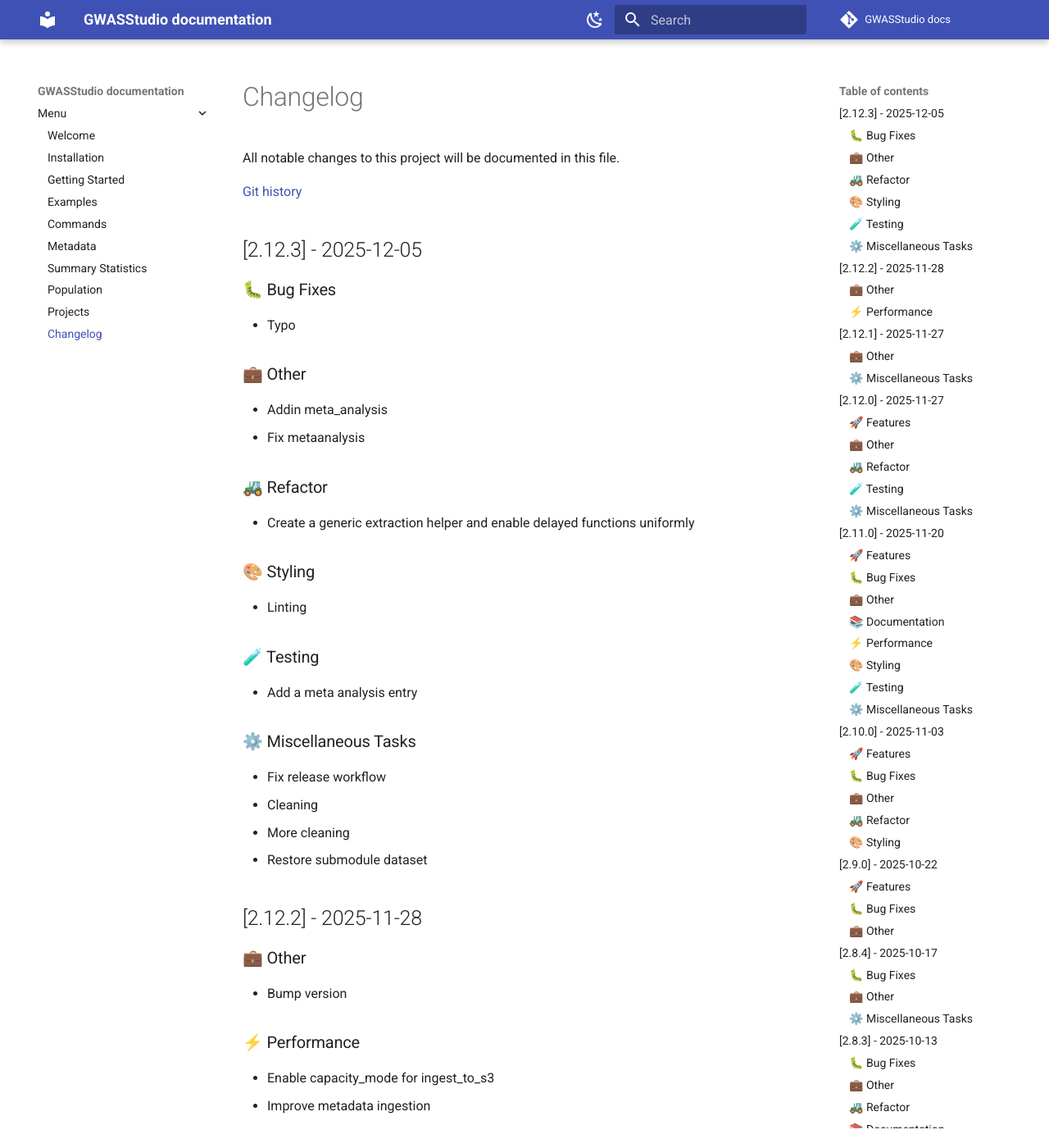
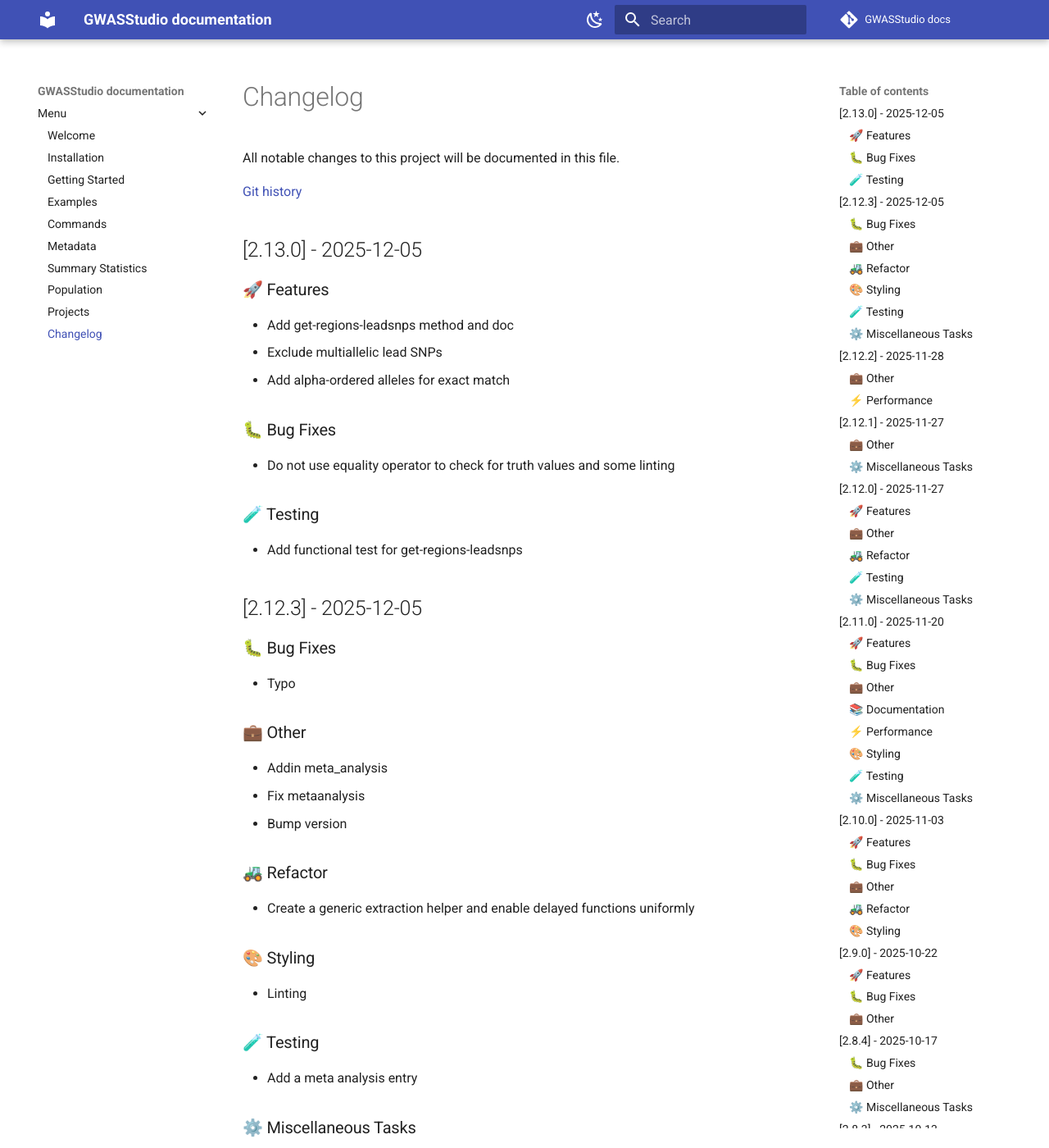
Before and after one commit to ht-diva/gwasstudio, an MkDocs documentation site: the page built from docs/changelog.md, in a window 1280 px wide and 1400 px high. Shown: the whole window at 82% size. Built offline with MkDocs 1.6.1 and Material for MkDocs 9.7.7, drawn with Linux system fonts in a browser that asks for light colours; comment, search, counter and statistics services are not loaded.

Commit message:
bump version

```diff
--- a/docs/changelog.md
+++ b/docs/changelog.md
@@ -3,6 +3,22 @@
 All notable changes to this project will be documented in this file.
 
 [Git history](https://github.com/ht-diva/gwasstudio/commits/main/)
+## [2.13.0] - 2025-12-05
+
+### 🚀 Features
+
+- Add get-regions-leadsnps method and doc
+- Exclude multiallelic lead SNPs
+- Add alpha-ordered alleles for exact match
+
+### 🐛 Bug Fixes
+
+- Do not use equality operator to check for truth values and some linting
+
+### 🧪 Testing
+
+- Add functional test for get-regions-leadsnps
+
 ## [2.12.3] - 2025-12-05
 
 ### 🐛 Bug Fixes
@@ -13,6 +29,7 @@
 
 - Addin meta_analysis
 - Fix metaanalysis
+- Bump version
 
 ### 🚜 Refactor
 
--- a/pyproject.toml
+++ b/pyproject.toml
@@ -1,6 +1,6 @@
 [project]
 name = "gwasstudio"
-version = "2.12.3"
+version = "2.13.0"
 description = ""
 authors = [
     { name = "Gianmauro Cuccuru", email = "gianmauro.cuccuru@fht.org" },
```
Also changed, not shown: 1 other file.
